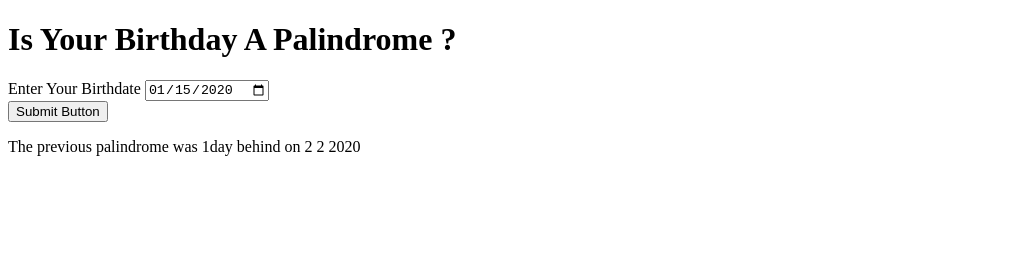
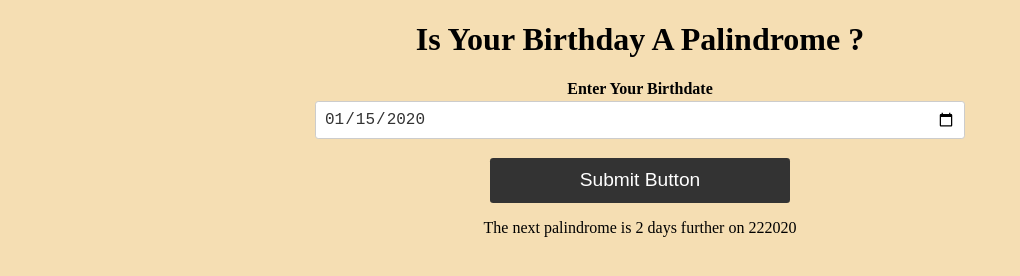
Before and after one commit to rolins2/Palidnrome-birthday, a plain HTML site: page index.html in a window 1280 px wide. Both pictures are taken after typing "2020-01-15" into the empty fields and a click on the button "Submit Button". Shown: the whole page, without its empty margins (0-1020 px from the left). Drawn offline with Linux system fonts and the light colour scheme.

Commit message:
Style.css
Added css

```diff
--- a/app.js
+++ b/app.js
@@ -6,15 +6,13 @@ submitbtn.addEventListener("click", function clickEventHandler(){
     console.log("Button Clicked");
 
 
-    var d = {day:3,
-            month:2,
-                year:2020};
+    var d = getDate();
 
                 if(checkPalindromeForAllForats(d)){
-                    console.log("Is palindrome");
+
                 }
                 else{
-                    console.log("Not a palindrme");
+
 
                     var [chl,date] = nextPalindrome(d);
                     var [ph1,prevda] = prevPalindrome(d);
@@ -25,10 +23,10 @@ submitbtn.addEventListener("click", function clickEventHandler(){
                     if(ph1<chl){
                         rx = ph1;
                         if(rx === 1){
-                            outputs.innerText = "The previous palindrome was "+ph1 + "day behind on " +prevda.day + " " + prevda.month + " " +prevda.year;
+                            outputs.innerText = "The previous palindrome was "+ph1 + " day behind on " +prevda.day + "" + prevda.month + "" +prevda.year;
 
                         }else{
-                            outputs.innerText = "The previous palindrome was "+ph1 + "days behind on " +prevda.day + " " + prevda.month + " " +prevda.year;
+                            outputs.innerText = "The previous palindrome was "+ph1 + " days behind on " +prevda.day + "" + prevda.month + "" +prevda.year;
 
 
                         }
@@ -36,9 +34,9 @@ submitbtn.addEventListener("click", function clickEventHandler(){
                     }else{
                         rx= chl;
                         if(rx ===1 ){
-                            outputs.innerText = "The next palindrome is "+chl + " day further on " +date.day + " " + date.month + " " +date.year;
+                            outputs.innerText = "The next palindrome is "+chl + " day further on " +date.day + "" + date.month + "" +date.year;
                         }else{
-                            outputs.innerText = "The next palindrome is "+chl + " days further on  " +date.day + " " + date.month + " " +date.year;
+                            outputs.innerText = "The next palindrome is "+chl + " days further on  " +date.day + "" + date.month + "" +date.year;
 
                         }
 
--- a/index.html
+++ b/index.html
@@ -4,13 +4,18 @@
     <meta charset="UTF-8">
     <meta name="viewport" content="width=device-width, initial-scale=1.0">
     <title>Palindrome Birthday </title>
+    <link href="styles.css" rel="stylesheet" />
 </head>
 <body>
 
     <h1>Is Your Birthday A Palindrome ?
     </h1>
 
-    <label> Enter Your Birthdate </label>
+    <div>
+        <label> Enter Your Birthdate </label>
+
+    </div>
+
     <input id = date type="date"/>
 
 
--- /dev/null
+++ b/styles.css
@@ -0,0 +1,47 @@
+input {
+    width: 50%;
+    font-size: 1rem;
+    padding: 0.5rem;
+    border: 1px solid #ccc;
+    border-radius: 0.2rem;
+    color: #333;
+    margin: 0.2rem 0;
+  }
+
+  button {
+    background: hsl(0, 0%, 20%);
+    color: white;
+    outline: none;
+    border: none;
+    font-size: 1.2rem;
+    padding: 0.7rem 2rem;
+    width: 100%;
+    max-width: 300px;
+    margin-top: 1rem;
+
+    border-radius: 0.2rem;
+    cursor: pointer;
+
+  }
+
+  output {
+    border: 1px solid rgb(51, 51, 51);
+    margin-top: 2rem;
+    font-size: 1.2rem;
+    padding: 1rem;
+    border-radius: 0.2rem;
+    background: rgba(0, 0, 0, 0.2);
+    max-width: 300px;
+    width: 100%;
+  }
+
+  body{
+    text-align: center;
+    background-color: wheat;
+  }
+
+  label{
+    font-weight: bold;
+    margin-top: 2rem;
+    margin-bottom: 2rem;
+  }
```
